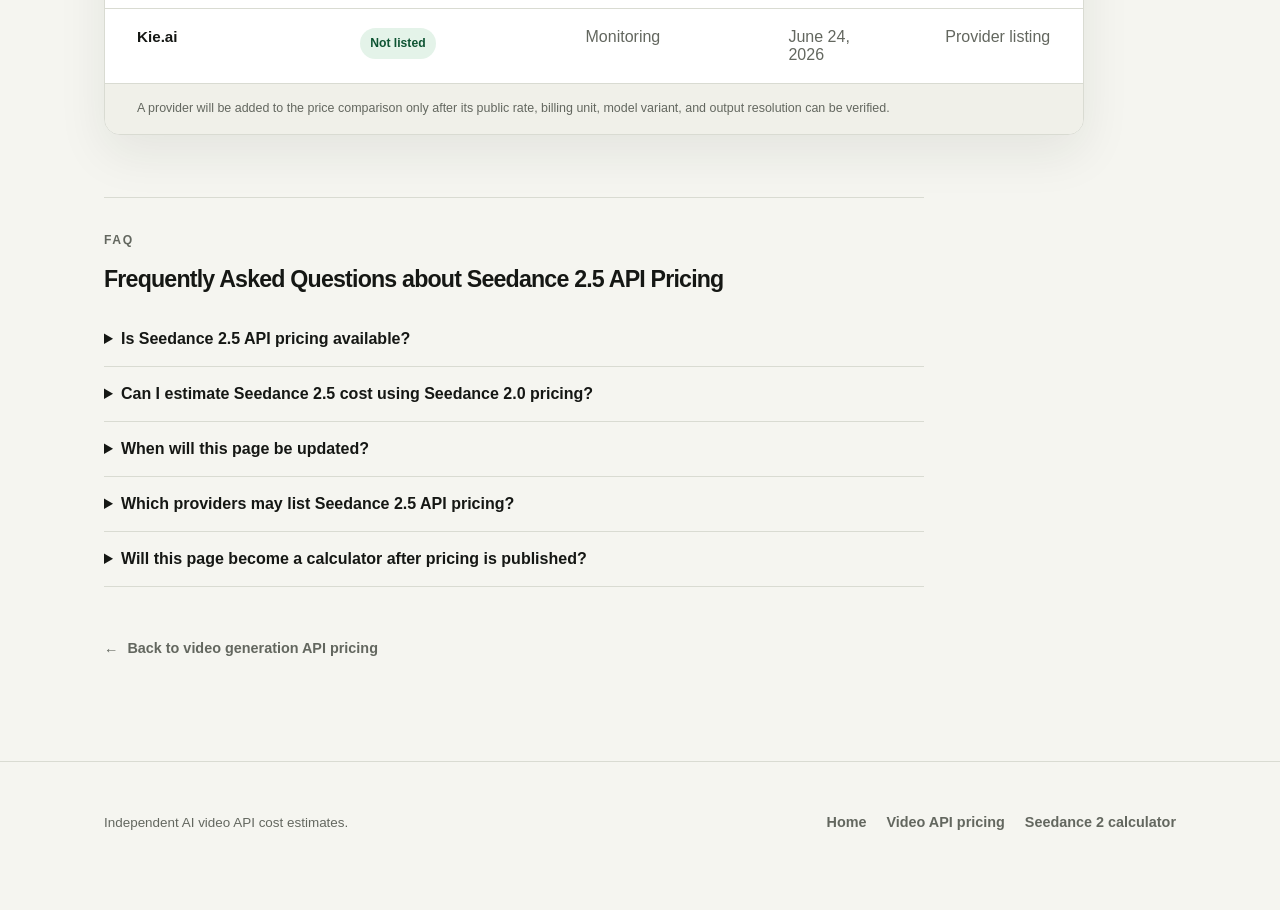
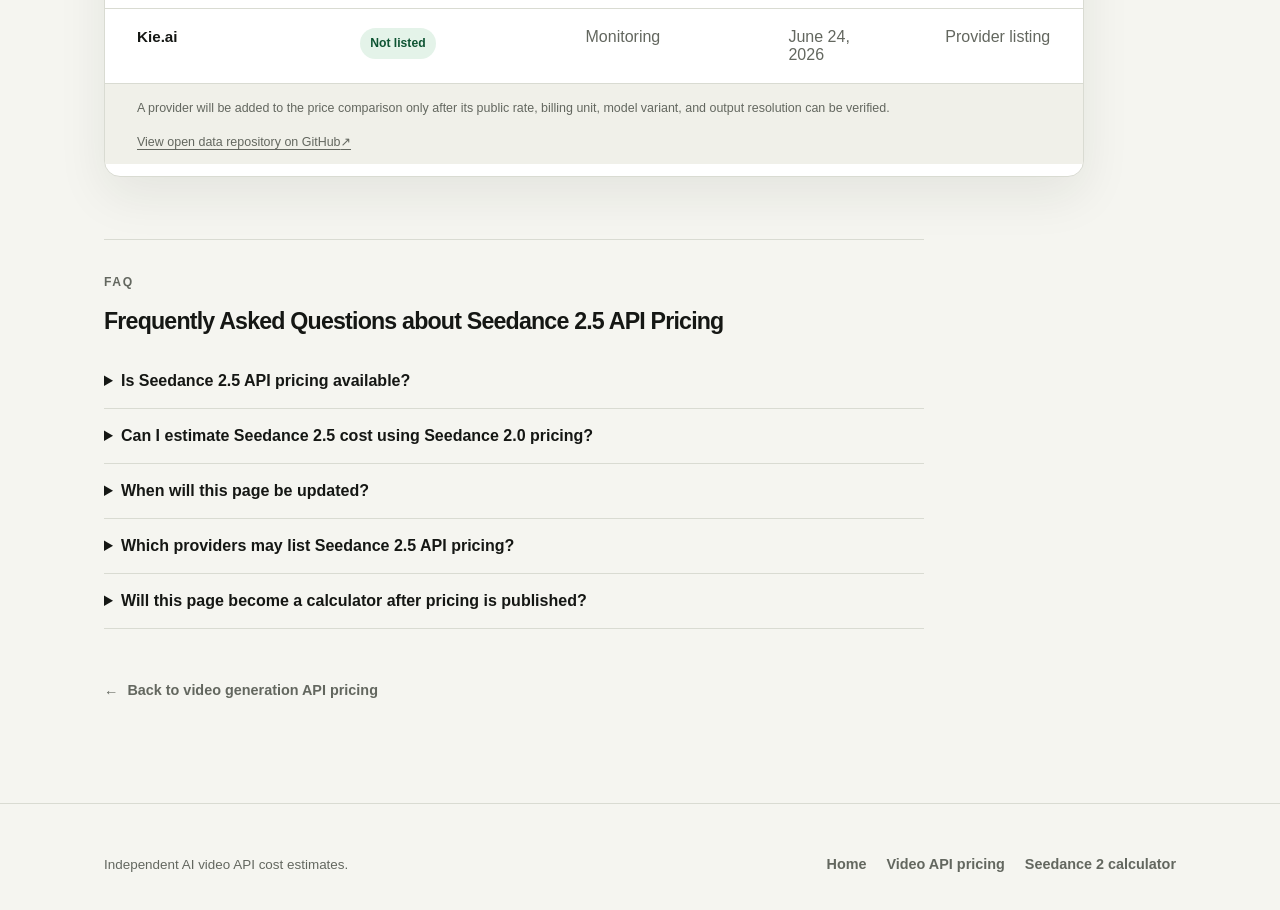
Before and after one commit to Tylerz0/ai-video-api-pricing-calculator-mvp, a Next.js app: page /seedance-2-5-pricing in a window 1280 px wide. Shown: the part 3680-4590 px from the top of the page. Before the commit the page ends 4562 px from the top, so only its background shows below. Built offline with nearby package versions, Linux system fonts and the light colour scheme; no server answers.

Commit message:
feat: add open data repository link to Seedance 2.5 tracker
- Add subtle GitHub link in Provider Tracker section
- Link: View open data repository on GitHub
- rel=noopener noreferrer (no nofollow/sponsored)
- Subtle secondary styling via .open-data-link class

```diff
--- a/app/globals.css
+++ b/app/globals.css
@@ -832,6 +832,23 @@
   line-height: 1.55;
   margin-bottom: 0;
   padding: 15px 32px;
+}
+
+.open-data-link {
+  background: var(--surface-muted);
+  font-size: 0.78rem;
+  margin-top: 0;
+  padding: 0 32px 15px;
+}
+
+.open-data-link a {
+  color: var(--muted);
+  text-decoration: underline;
+  text-underline-offset: 3px;
+}
+
+.open-data-link a:hover {
+  color: var(--accent);
 }
 
 .baseline-table {
--- a/app/seedance-2-5-pricing/page.tsx
+++ b/app/seedance-2-5-pricing/page.tsx
@@ -421,6 +421,18 @@
           public rate, billing unit, model variant, and output resolution can be
           verified.
         </p>
+        <p className="open-data-link">
+          <a
+            href="https://github.com/Tylerz0/seedance-2-5-api-pricing"
+            rel="noopener noreferrer"
+            target="_blank"
+          >
+            View open data repository on GitHub
+            <span className="external-mark" aria-hidden="true">
+              ↗
+            </span>
+          </a>
+        </p>
       </section>
 
       <section className="content-section faq" aria-labelledby="faq-title">
```
